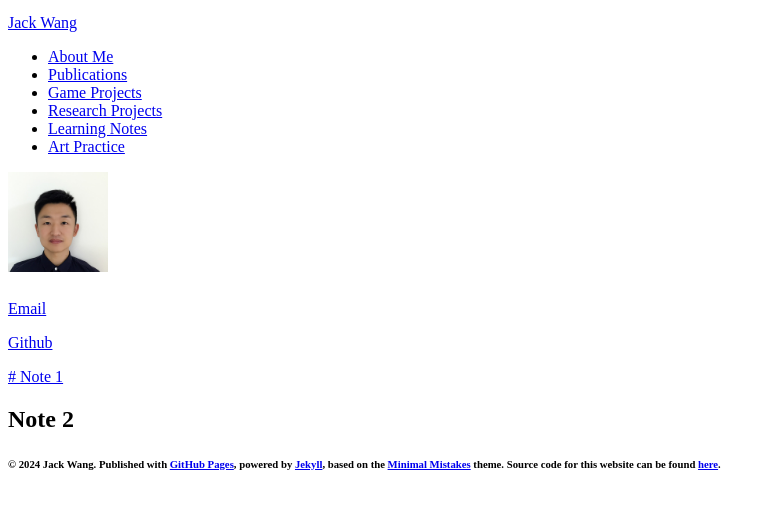
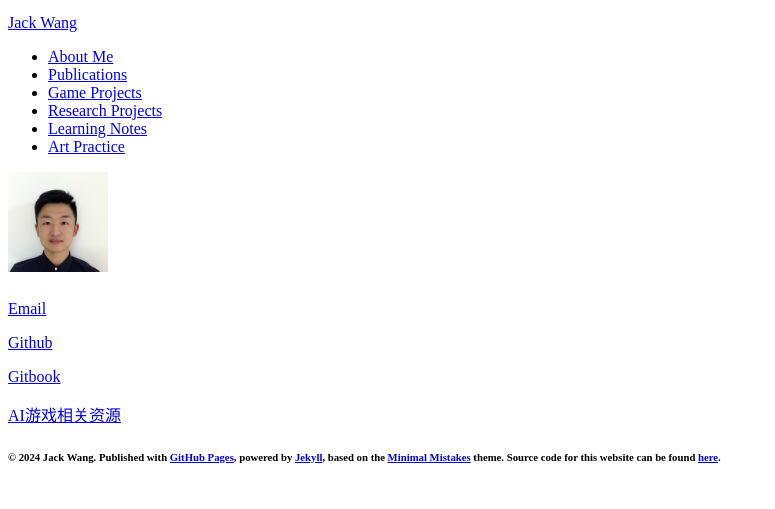
Before and after one commit to swang81/swang81.github.io, a Jekyll site: the page built from notes.md, in a window 1280 px wide, cut to the strip 112-621 px from the top of the page. Shown: the whole strip, without its empty margins (0-775 px from the left). Built offline with Jekyll 4.4.1, drawn with Linux system fonts in a browser that asks for light colours; nearby versions of some CDN libraries; comment, search, counter and statistics services are not loaded.

Commit message:
add 2 book

```diff
--- a/notes.md
+++ b/notes.md
@@ -4,6 +4,6 @@ permalink: /notes/index.html
 title: Learning Notes
 ---
 
-[# Note 1](https://swang81.github.io/TechnicalNotes/)
+[Gitbook](https://swang81.github.io/TechnicalNotes/gitbookIntro/)
 
-# Note 2
+[AI游戏相关资源](https://swang81.github.io/TechnicalNotes/AIbooks/)
```
